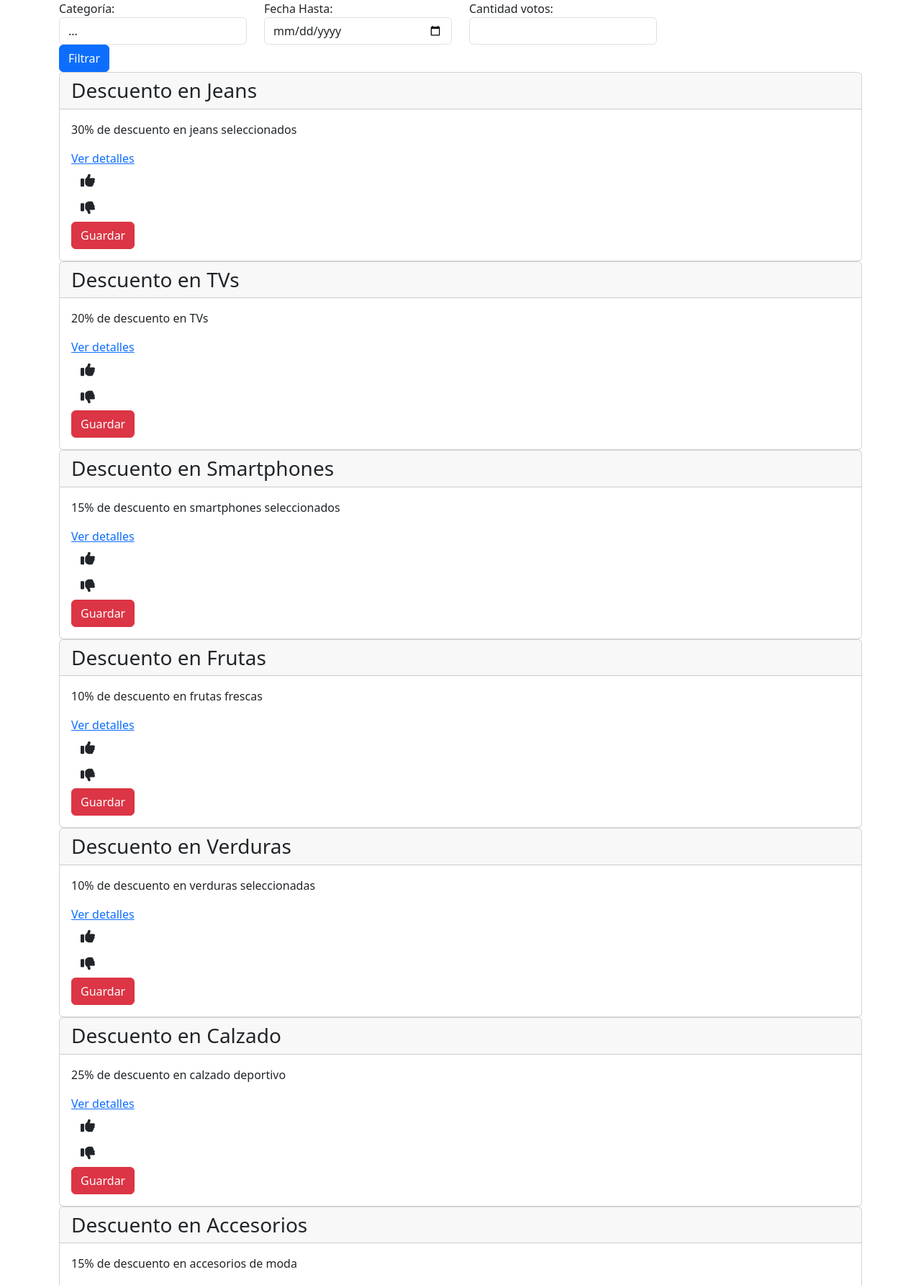
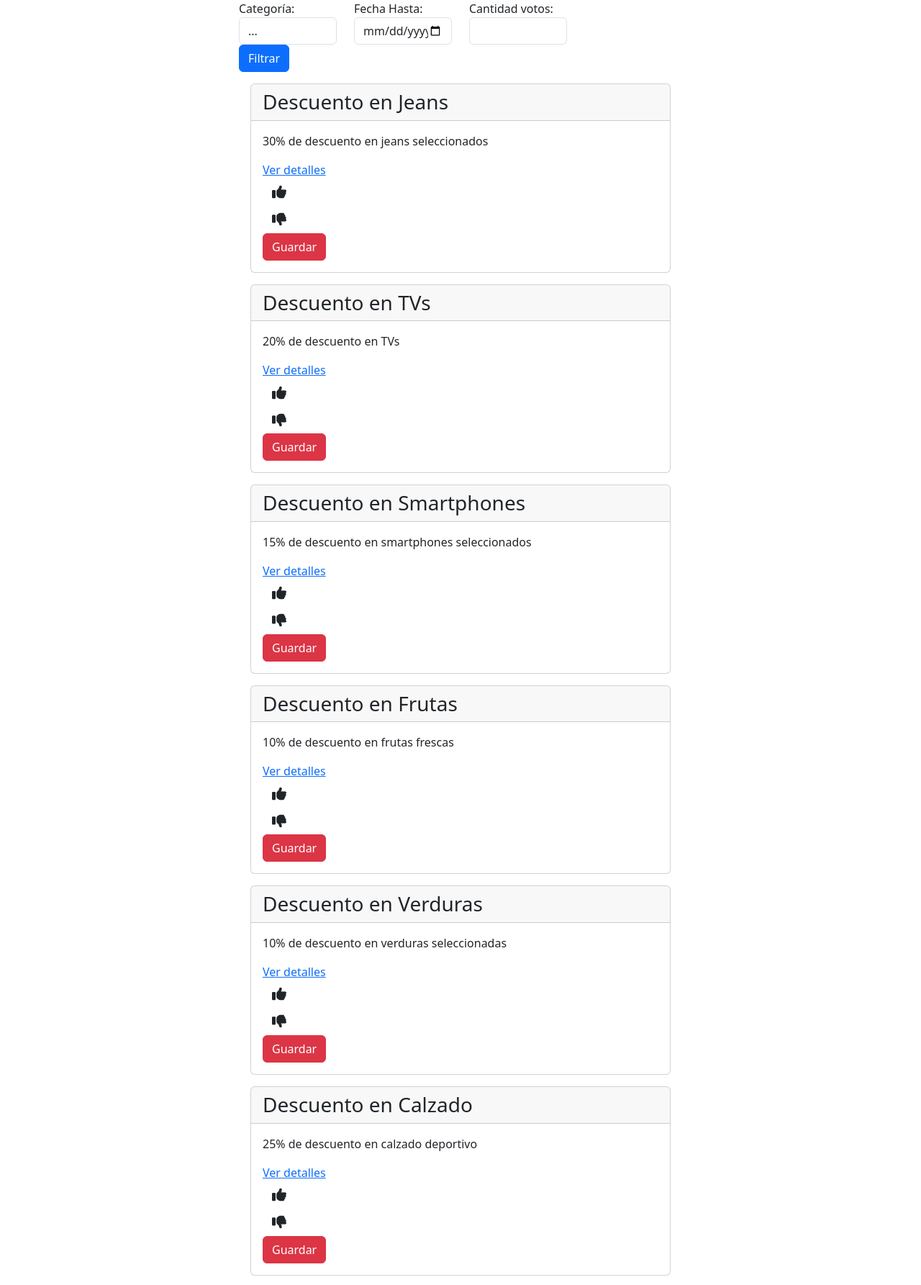
Before and after one commit to federicoFrancesconi/UCSE-2024-IW-TP, a Django app: page / in a window 1280 px wide. Shown: the part 80-1865 px from the top of the page at 72% size. Run offline with Django 5.2, Linux system fonts and the light colour scheme; data comes from the database, SQL or seed files in the repository; data that the repository does not hold is empty; some libraries are stand-ins or nearby versions.

Commit message:
ancho home y margin card

```diff
--- a/DescuentAr/templates/base.html
+++ b/DescuentAr/templates/base.html
@@ -4,7 +4,7 @@
 <meta name="csrf-token" content="{{ csrf_token }}">
 
 <body>
-    <main class="container">
+    <main class="container w-50">
     {% block content %}
 
     {% endblock %}
--- a/DescuentAr/templates/home.html
+++ b/DescuentAr/templates/home.html
@@ -38,7 +38,7 @@
 
         {% for descuento in lista_descuentos %}
             <!--Usamos este atributo para saber el id de cada descuento en JavaScript-->
-            <div data-descuento-id="{{ descuento.id }}" class="card">
+            <div data-descuento-id="{{ descuento.id }}" class="card m-3">
                 <h3 class="card-header">{{ descuento.nombre }}</h3>
                 <div class="card-body">
                     <p class="card-text">{{ descuento.descripcion }}</p>
```
